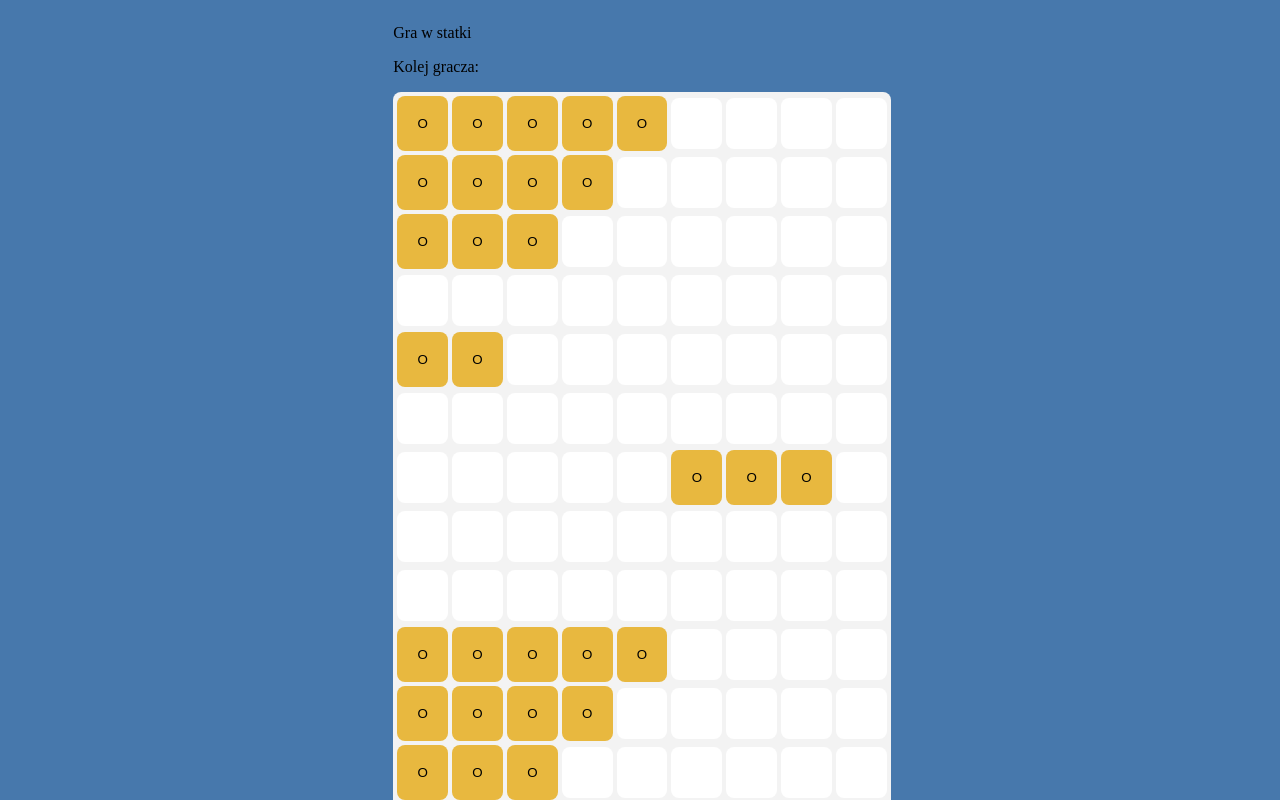
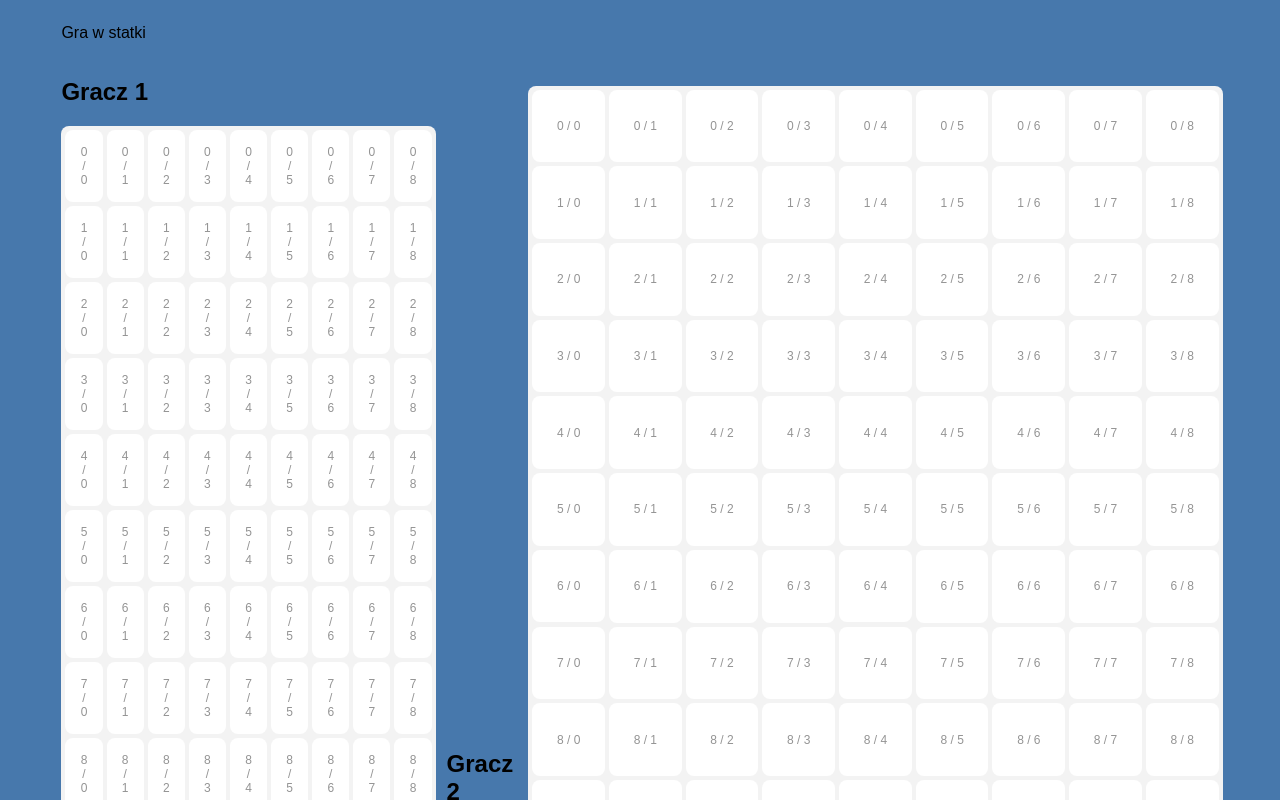
Before and after one commit to Bartholomeas/ships-game-oop, a React (Vite) app: page / in a window 1280 px wide. Shown: the top 800 px of the page. Built offline with nearby package versions, Linux system fonts and the light colour scheme.

Commit message:
ship is changing state to sink after destroying all of its segments

```diff
--- a/src/App.tsx
+++ b/src/App.tsx
@@ -1,6 +1,5 @@
 import React, { Component } from 'react';
 import Board from './components/Board';
-import Player from './components/Player';
 import * as style from './App.module.css';
 import Ship from './components/Ship';
 
@@ -9,58 +8,50 @@ interface StateInterface {
   playerTurn: number;
 }
 class App extends Component<any, StateInterface> {
-  constructor(private PlayerOne: any, private PlayerTwo: any, props: any) {
-    super(props);
-  }
-
-  startQueue() {
-    // console.log(`Turn of player ${this.state.playerTurn}`);
-    // console.log(this.PlayerOne);
-    const game = new Board([
-      new Ship(5, [
-        [0, 0],
-        [0, 1],
-        [0, 2],
-        [0, 3],
-        [0, 4],
-      ]),
-      new Ship(4, [
-        [1, 0],
-        [1, 1],
-        [1, 2],
-        [1, 3],
-      ]),
-      new Ship(3, [
-        [2, 0],
-        [2, 1],
-        [2, 2],
-      ]),
-      new Ship(3, [
-        [6, 0],
-        [6, 1],
-        [6, 2],
-      ]),
-      new Ship(2, [
-        [4, 0],
-        [4, 1],
-      ]),
-    ]);
-
-    const board = game.render();
-    // console.log(game);
-  }
-
-  componentDidMount() {
-    this.startQueue();
-  }
+  // player1 = new Player([], new Board());
 
   render() {
     return (
       <div>
         <p>Gra w statki</p>
-        <p>Kolej gracza:</p>
+
         <div className={style.wrapper}>
-          {/* {this.board} */}
+          <div className="">
+            <h2>Gracz 1</h2>
+            <Board
+              ships={[
+                new Ship(5, [
+                  [0, 0],
+                  [0, 1],
+                  [0, 2],
+                  [0, 3],
+                  [0, 4],
+                ]),
+                new Ship(4, [
+                  [1, 0],
+                  [1, 1],
+                  [1, 2],
+                  [1, 3],
+                ]),
+                new Ship(3, [
+                  [2, 0],
+                  [2, 1],
+                  [2, 2],
+                ]),
+                new Ship(3, [
+                  [6, 5],
+                  [6, 6],
+                  [6, 7],
+                ]),
+                new Ship(2, [
+                  [4, 0],
+                  [4, 1],
+                ]),
+              ]}
+            />
+          </div>
+          {/* <div className=""> */}
+          <h2>Gracz 2</h2>
           <Board
             ships={[
               new Ship(5, [
@@ -92,6 +83,7 @@ class App extends Component<any, StateInterface> {
               ]),
             ]}
           />
+          {/* </div> */}
         </div>
       </div>
     );
@@ -99,11 +91,3 @@ class App extends Component<any, StateInterface> {
 }
 
 export default App;
-// <div>
-//   <p>Gra w statki</p>
-//   <p>Kolej gracza:</p>
-//   <div className={style.wrapper}>
-//     <Board playerId={this.PlayerOne.id} clickHandler={() => this.PlayerOne.clickHandler()} />
-//     <Board playerId={this.PlayerTwo.id} clickHandler={() => this.PlayerTwo.clickHandler()} />
-//   </div>
-// </div>
--- a/src/components/Board.tsx
+++ b/src/components/Board.tsx
@@ -21,6 +21,7 @@ export default class Board extends Component<{ ships: Ship[] }, { cells: any[] }
     this.state = {
       cells: [],
     };
+    this.placeShips();
   }
 
   private placeShips() {
@@ -30,6 +31,19 @@ export default class Board extends Component<{ ships: Ship[] }, { cells: any[] }
         this.grid[x][y] = ship;
       }
     }
+  }
+
+  public placeSingleShip(ship: Ship) {
+    const { ships }: any = this.ships;
+    for (const [x, y] of ships) {
+      // this.grid[x][y] = ship;
+      console.log(x, y);
+    }
+  }
+
+  public isOccupied(x: number, y: number) {
+    console.log('isOccupied function');
+    return this.grid[x][y] !== null;
   }
 
   public attackShip(x: number, y: number): boolean {
@@ -47,7 +61,7 @@ export default class Board extends Component<{ ships: Ship[] }, { cells: any[] }
             const newCells = [...prevState.cells];
             newCells[i * this.size + j] = (
               <button
-                onClick={() => console.log('zatopiony')}
+                onClick={() => console.log(this)}
                 className={`${style.ship} ${style.ship__sunk}`}
                 key={i * this.size + j}>
                 X
@@ -56,7 +70,22 @@ export default class Board extends Component<{ ships: Ship[] }, { cells: any[] }
             return { cells: newCells };
           });
         }
+      } else {
+        this.setState(prevState => {
+          const newCells = [...prevState.cells];
+          newCells[x * this.size + y] = (
+            <button
+              onClick={() => console.log(this)}
+              className={`${style.ship} ${style.ship__hurt}`}
+              key={x * this.size + y}>
+              X
+            </button>
+          );
+          return { cells: newCells };
+        });
+        this.grid[x][y] = -1;
       }
+
       return true;
     }
     return false;
@@ -81,9 +110,13 @@ export default class Board extends Component<{ ships: Ship[] }, { cells: any[] }
               onClick={e => {
                 this.attackShip(x, y);
               }}
-              className={`${style.ship} ${this.grid[x][y] ? style.ship__active : ''}`}
+              className={`${style.ship} `}
               key={x * this.size + y}>
-              {this.grid[x][y] !== null ? (this.grid[x][y].isSunk() ? 'X' : 'O') : ''}
+              {this.grid[x][y] !== null
+                ? this.grid[x][y].isSunk()
+                  ? 'X'
+                  : `${x} / ${y}`
+                : `${x} / ${y}`}
             </button>,
           ],
         }));
@@ -92,7 +125,6 @@ export default class Board extends Component<{ ships: Ship[] }, { cells: any[] }
   }
 
   componentDidMount() {
-    this.placeShips();
     this.renderCells();
   }
 
--- a/src/components/Ship.tsx
+++ b/src/components/Ship.tsx
@@ -3,7 +3,7 @@ import React, { Component } from 'react';
 export default class Ship extends Component {
   private readonly size;
   public health;
-  private readonly positions: [number, number][];
+  private positions: [number, number][];
 
   constructor(size: number, positions: [number, number][]) {
     super(size, positions);
@@ -13,13 +13,11 @@ export default class Ship extends Component {
   }
 
   public hit() {
+    console.log(this.health);
     if (this.isSunk()) {
-      console.log(this.health);
       return;
     } else {
-      console.log(this.health);
-      this.health--;
-      return;
+      return this.health--;
     }
   }
   public getPositions() {
--- a/src/components/styles/Board.module.css
+++ b/src/components/styles/Board.module.css
@@ -5,7 +5,7 @@
 }
 
 .wrapper p {
-  font-size: 24px;
+  font-size: 16px;
   font-weight: 600;
 }
 
@@ -16,19 +16,20 @@
   width: 100%;
   padding: 2px;
   grid-template-columns: repeat(9, 1fr);
-  grid-template-rows: repeat(9, 1fr);
   border-radius: 8px;
   background-color: #f3f3f3;
 }
 
 .ship {
   background-color: white;
+  color: rgb(148, 148, 148);
   aspect-ratio: 1 / 1;
-  padding: 20px;
+  padding: 15px;
+  margin: 2px;
   transition: background-colors 0.2s ease;
   border: none;
   border-radius: 8px;
-  margin: 2px;
+  font-size: 12px;
   cursor: pointer;
 }
 
@@ -40,6 +41,11 @@
   background-color: #e8b83f;
 }
 
+.ship__hurt {
+  background-color: rgb(219, 147, 53);
+  color: white;
+}
 .ship__sunk {
   background-color: rgb(229, 109, 109);
+  color: white;
 }
--- a/src/index.css
+++ b/src/index.css
@@ -3,5 +3,6 @@ body {
   align-items: center;
   justify-content: center;
   min-height: 100vh;
+  font-family: sans-serif;
   background-color: rgb(71, 120, 172);
 }
```
Also changed, not shown: src/components/Player.tsx (+16 -5 lines).
